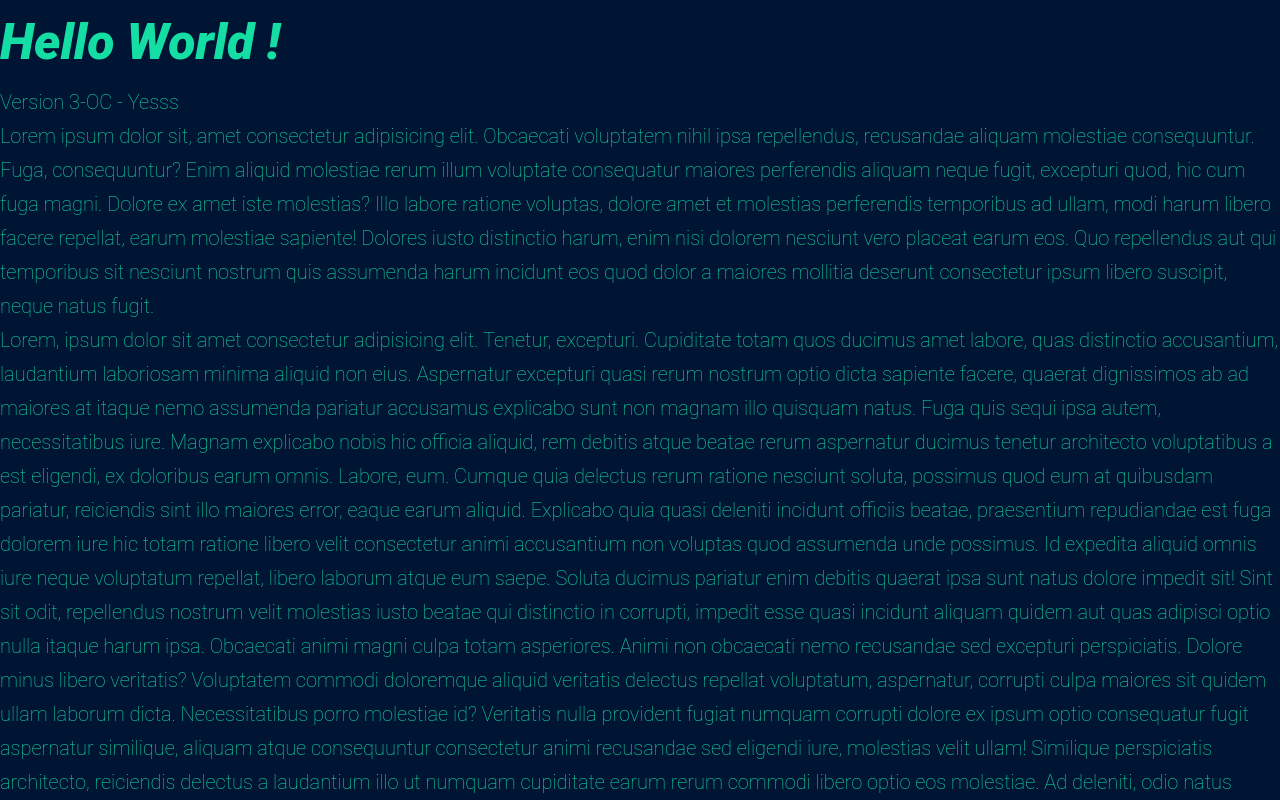
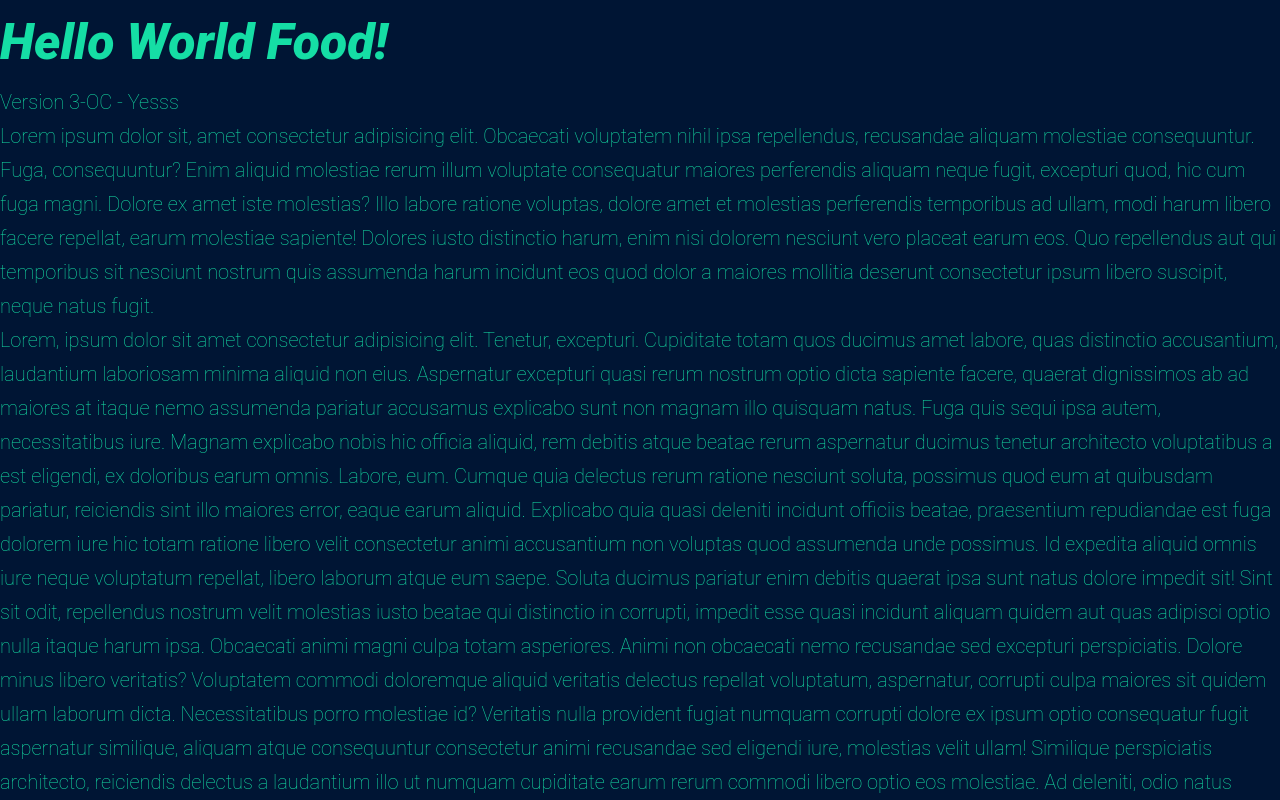
Before and after one commit to Curtiiis/CurtisSTRAZEL_3_26102021, a website: page index.html in a window 1280 px wide. Shown: the top 800 px of the page. Drawn offline with nearby package versions, Linux system fonts and the light colour scheme; files that its build step writes are made by us from their sources.

Commit message:
Ajout autres 1

```diff
--- a/index.html
+++ b/index.html
@@ -8,7 +8,7 @@
     <title>Index</title>
 </head>
 <body>
-    <h1>Hello World !</h1>
+    <h1>Hello World Food!</h1>
     <p>Version 3-OC - Yesss</p>
 
     <p>Lorem ipsum dolor sit, amet consectetur adipisicing elit. Obcaecati voluptatem nihil ipsa repellendus, recusandae aliquam molestiae consequuntur. Fuga, consequuntur? Enim aliquid molestiae rerum illum voluptate consequatur maiores perferendis aliquam neque fugit, excepturi quod, hic cum fuga magni. Dolore ex amet iste molestias? Illo labore ratione voluptas, dolore amet et molestias perferendis temporibus ad ullam, modi harum libero facere repellat, earum molestiae sapiente! Dolores iusto distinctio harum, enim nisi dolorem nesciunt vero placeat earum eos. Quo repellendus aut qui temporibus sit nesciunt nostrum quis assumenda harum incidunt eos quod dolor a maiores mollitia deserunt consectetur ipsum libero suscipit, neque natus fugit.</p>
```
